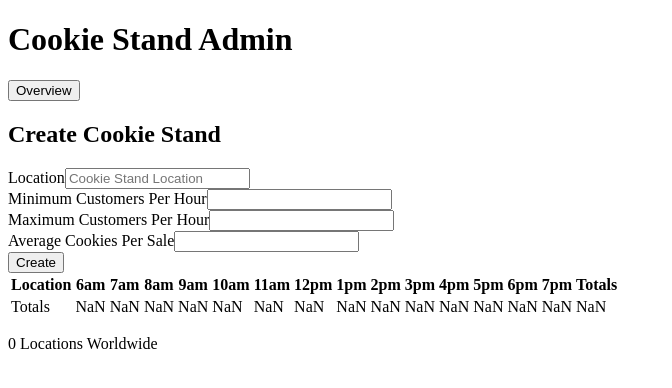
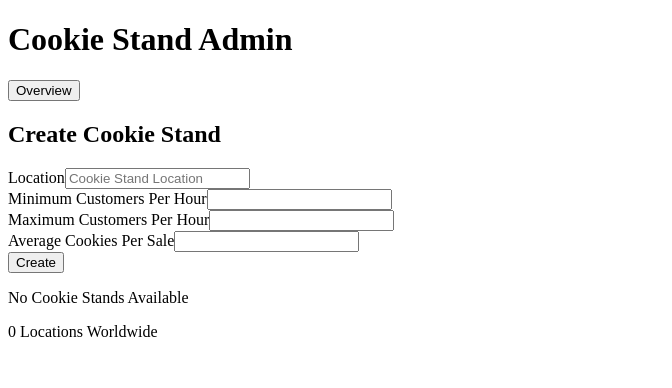
Before and after one commit to kimmyd70/cookie-stand-admin, a Next.js app in the folder cookie-stand-admin/: page / in a window 1280 px wide. Shown: the top 388 px of the page, without its empty margins (0-672 px from the left). Built offline with nearby package versions, Linux system fonts and the light colour scheme.

Commit message:
cookie table renders No Stands

```diff
--- a/cookie-stand-admin/components/cookie-stand-admin.js
+++ b/cookie-stand-admin/components/cookie-stand-admin.js
@@ -73,7 +73,9 @@ export default function CookieAdmin(){
 
             <main class = "text-center">
                 <CookieForm onCreate />
-                <CookieTable stands = {stands} />
+                <CookieTable totalLength = {totalLength} stands = {stands} />
+
+
             </main>
             <CookieFooter totalLength= {totalLength} />
         </div>
```
Also changed, not shown: cookie-stand-admin/components/cookie-stand-table.js (+5 -3 lines).
